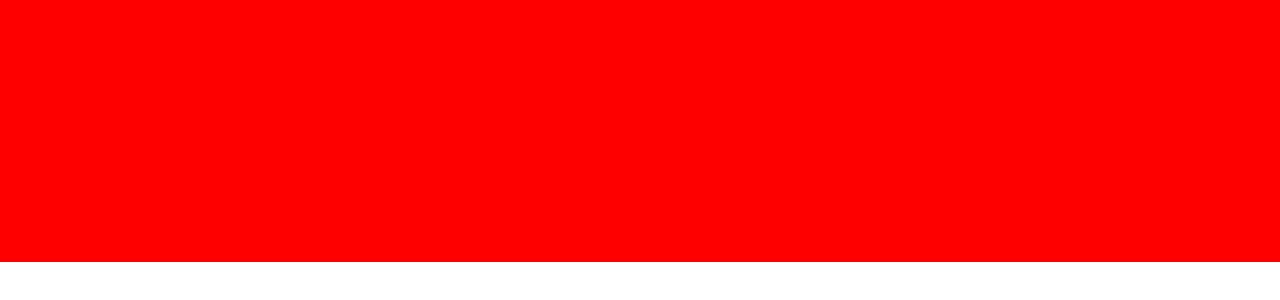
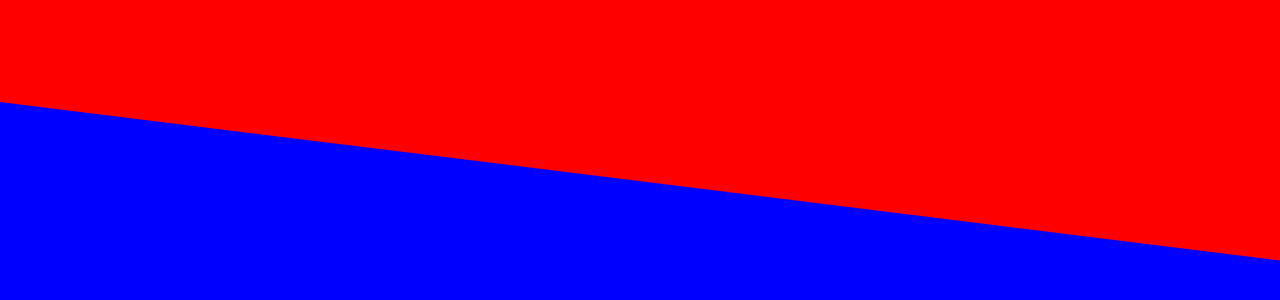
Before and after one commit to nu7124/NadimPersonalSite, a Gatsby site: page / in a window 1280 px wide. Shown: the part 538-838 px from the top of the page. Before the commit the page ends 800 px from the top, so only its background shows below. Built offline with nearby package versions, Linux system fonts and the light colour scheme; Gatsby itself is replaced by a stand-in of ours.

Commit message:
starting over

```diff
--- a/src/pages/components/main/main.js
+++ /dev/null
@@ -1,14 +0,0 @@
-import React from 'react';
-import './main.css';
-
-class main extends React.Component {
-    render() {
-      return (
-        <div id="main">
-
-        </div>
-      );
-    }
-}
-
-export default main;
--- a/src/pages/index.css
+++ b/src/pages/index.css
@@ -1,19 +1,21 @@
 * {
-    margin: 0;
-    padding: 0;
+    margin:0;
+    padding:0;
 }
 
-#home {
-    display: grid;
-    /* justify-content: center;
-    align-content: center; */
-    width:100%;
+#test {
+    width: 100%;
     height: 100vh;
     background-color: red;
+    z-index: -1;
 }
 
-/* @media only screen and (max-width: 600px) {
-    #home {
-        background-color: lightblue;
-    }
-} */
+#test2 {
+    width: 100%;
+    height: 110vh;
+    margin-top:-10em;
+    background-color: blue;
+    -webkit-clip-path: polygon(0 0, 100% 18%, 100% 100%, 0 100%);
+    clip-path: polygon(0 0, 100% 18%, 100% 100%, 0 100%);
+
+}
--- a/src/pages/index.js
+++ b/src/pages/index.js
@@ -1,13 +1,13 @@
 import React from 'react';
 import './index.css';
-
-import Main from './components/main/main.js'
 
 class home extends React.Component {
     render() {
       return (
         <div id="home">
-          <Main />
+          <div id="test">
+          </div>
+          <div id="test2"></div>
         </div>
       );
     }
```
Also changed, not shown: src/pages/components/main/main.css (deleted), src/pages/components/nav/nav.css (deleted), src/pages/components/nav/nav.js (deleted), 1 other file.
